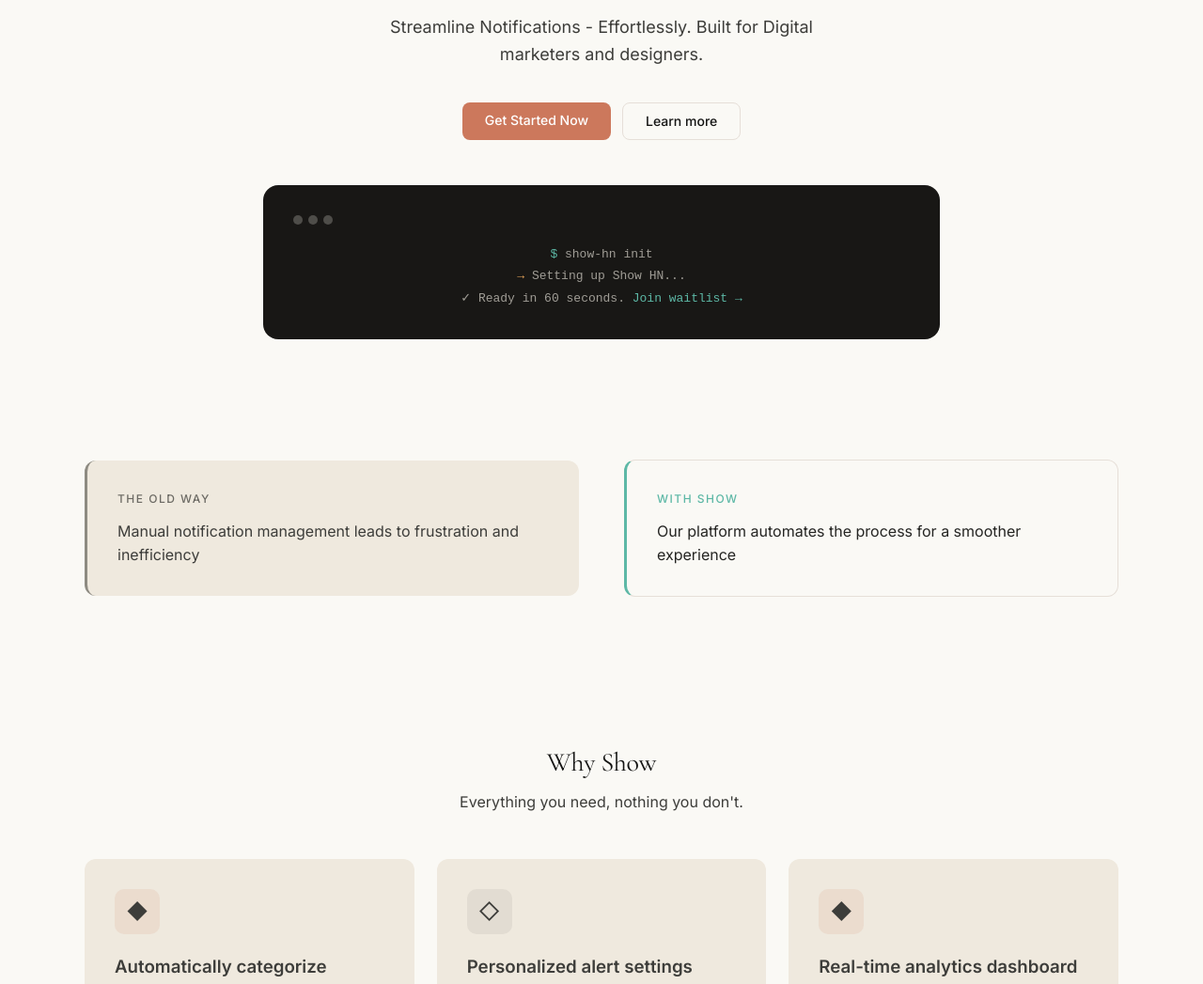
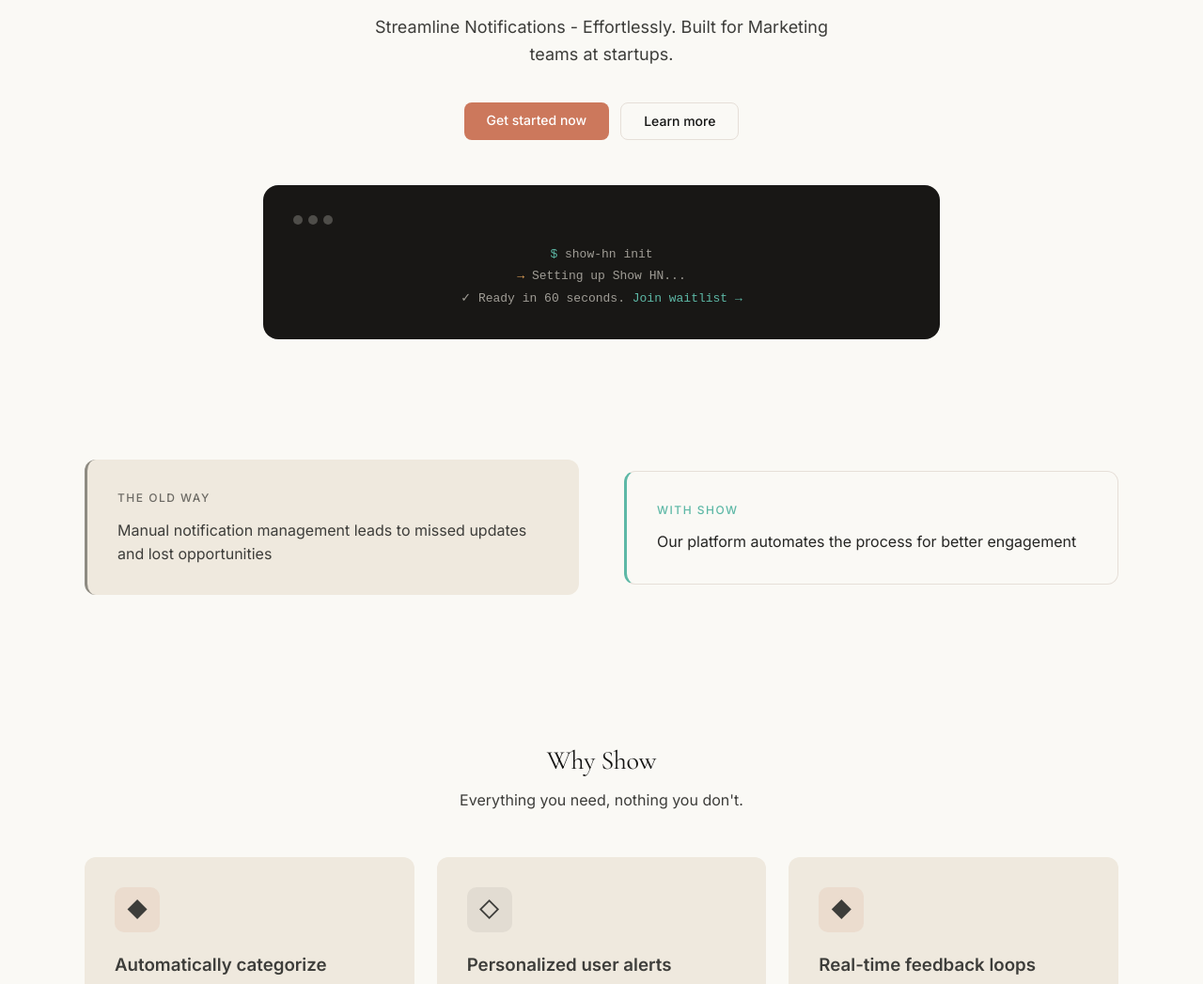
Before and after one commit to ivo1974kanchev-arch/show-hn-prism-self-hosted-noti, a website: page index.html in a window 1280 px wide. Shown: the part 253-1300 px from the top of the page at 94% size. Drawn offline with nearby package versions, Linux system fonts and the light colour scheme.

```diff
--- a/index.html
+++ b/index.html
@@ -4,7 +4,7 @@
 <meta charset="UTF-8">
 <meta name="viewport" content="width=device-width, initial-scale=1.0">
 <title>Show HN — Streamline Notifications - Effortlessly</title>
-<meta name="description" content="Streamline Notifications - Effortlessly. Built for Digital marketers and designers.">
+<meta name="description" content="Streamline Notifications - Effortlessly. Built for Marketing teams at startups.">
 <link rel="preconnect" href="https://fonts.googleapis.com">
 <link rel="preconnect" href="https://fonts.gstatic.com" crossorigin>
 <link href="https://fonts.googleapis.com/css2?family=Cormorant+Garamond:ital,wght@0,400;0,500;1,400&family=Inter:wght@400;500;600&display=swap" rel="stylesheet">
@@ -314,9 +314,9 @@ body {
   <div class="container">
     <span class="hero-badge">Launching soon</span>
     <h1 class="display-lg">Show HN</h1>
-    <p class="hero-sub">Streamline Notifications - Effortlessly. Built for Digital marketers and designers.</p>
+    <p class="hero-sub">Streamline Notifications - Effortlessly. Built for Marketing teams at startups.</p>
     <div class="hero-actions">
-      <a href="#waitlist" class="btn-primary">Get Started Now</a>
+      <a href="#waitlist" class="btn-primary">Get started now</a>
       <a href="#features" class="btn-secondary">Learn more</a>
     </div>
     <div class="hero-mockup">
@@ -336,11 +336,11 @@ body {
     <div class="grid-2">
       <div class="problem-old">
         <p class="problem-label old">The old way</p>
-        <p class="body-md" style="color:var(--body)">Manual notification management leads to frustration and inefficiency</p>
+        <p class="body-md" style="color:var(--body)">Manual notification management leads to missed updates and lost opportunities</p>
       </div>
       <div class="problem-new">
         <p class="problem-label new">With Show</p>
-        <p class="body-md" style="color:var(--body-strong)">Our platform automates the process for a smoother experience</p>
+        <p class="body-md" style="color:var(--body-strong)">Our platform automates the process for better engagement</p>
       </div>
     </div>
   </div>
@@ -361,12 +361,12 @@ body {
       </div>
       <div class="feat-card">
         <div class="feat-icon dark">&#9671;</div>
-        <h3>Personalized alert settings</h3>
+        <h3>Personalized user alerts</h3>
         <p>Designed with clarity in mind. Get insights at a glance, take action in seconds&mdash;no training required.</p>
       </div>
       <div class="feat-card">
         <div class="feat-icon coral">&#9670;</div>
-        <h3>Real-time analytics dashboard</h3>
+        <h3>Real-time feedback loops</h3>
         <p>Plugs into your existing workflow. Start seeing value from day one, not month three.</p>
       </div>
     </div>
```
